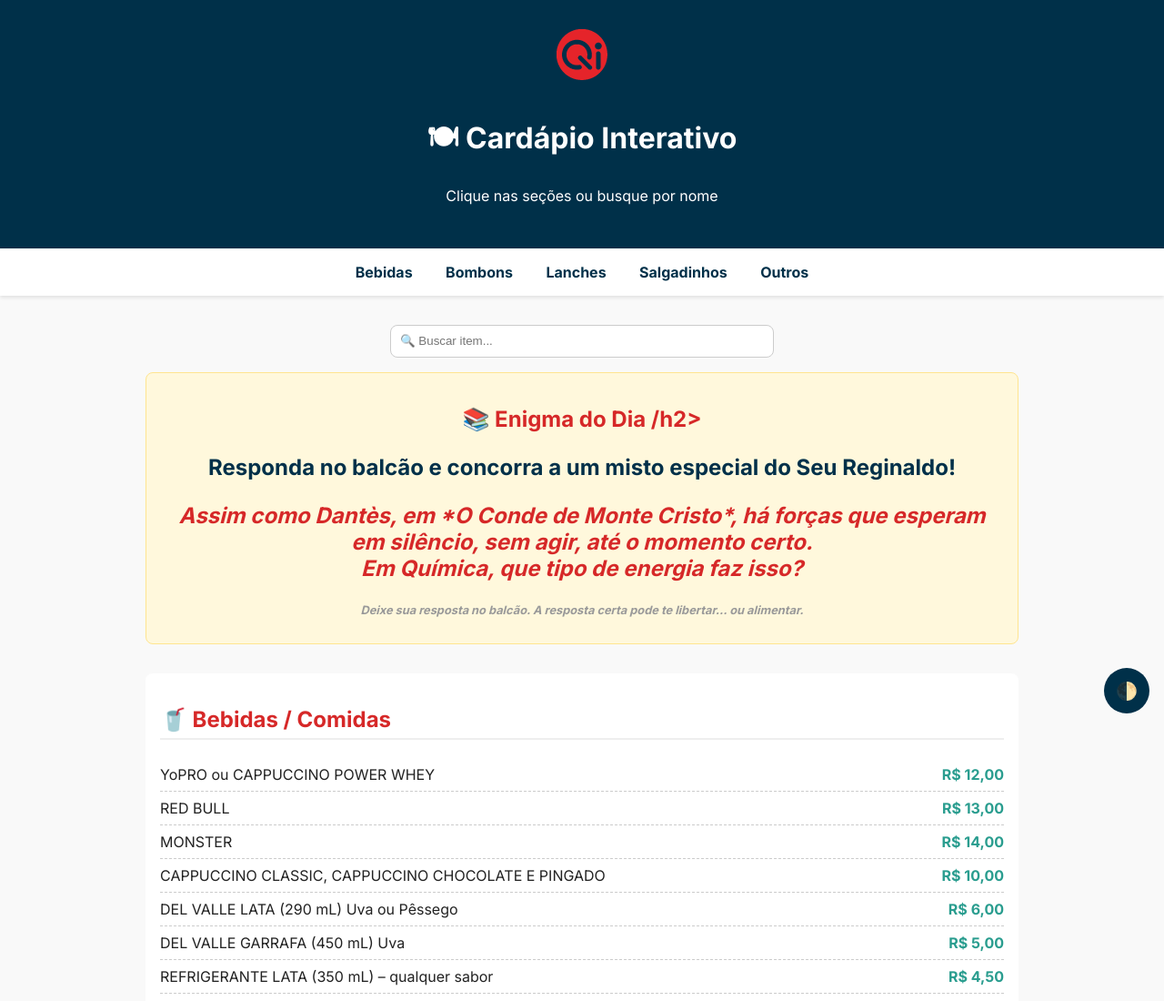
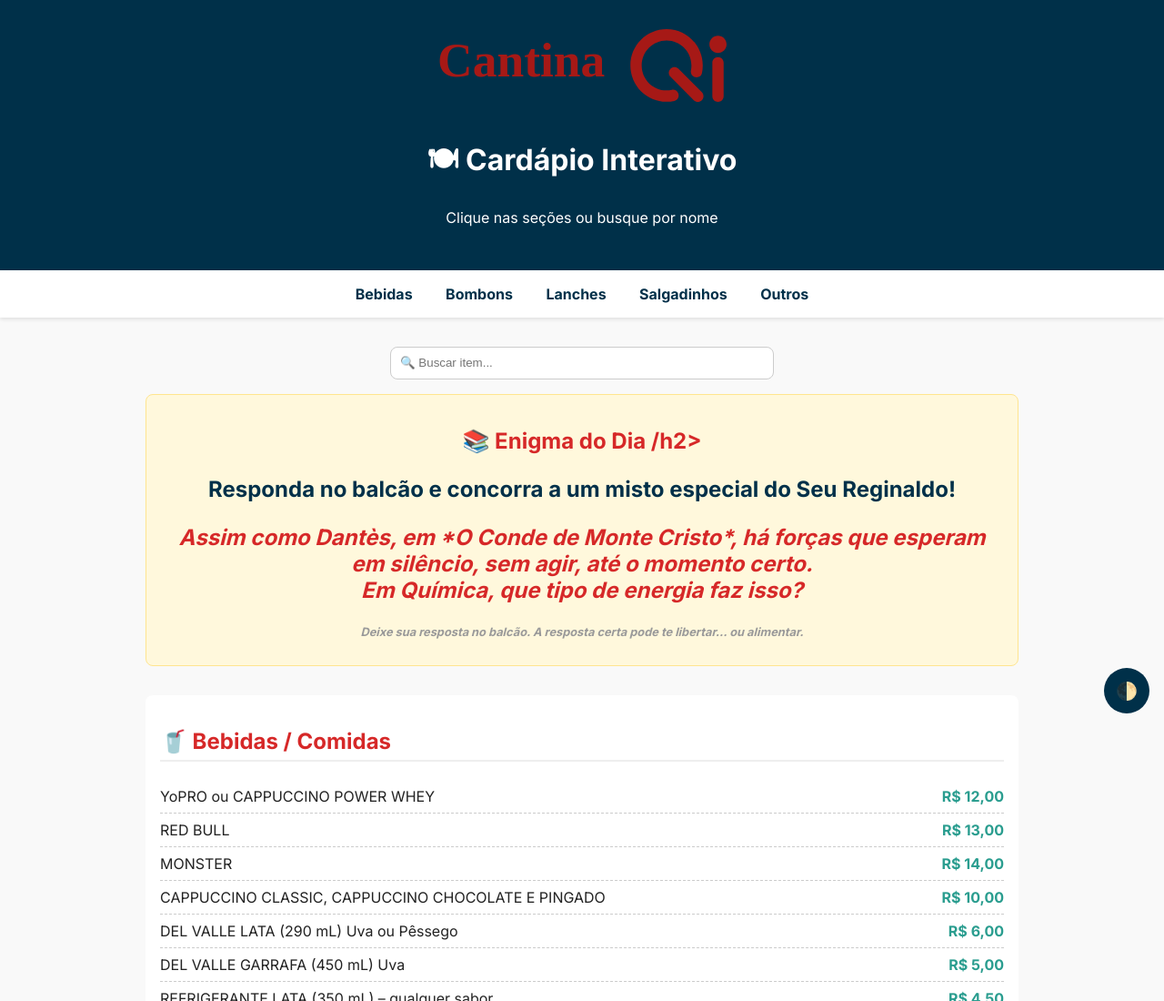
Before and after one commit to mandresoeiro/cardapio-cantina, a plain HTML site: page index.html in a window 1280 px wide. Shown: the top 1100 px of the page at 91% size. Drawn offline with Linux system fonts and the light colour scheme.

Commit message:
Update index.html
logo svg

```diff
--- a/index.html
+++ b/index.html
@@ -134,7 +134,7 @@
 </head>
 <body>
   <header>
-    <img src="LOGO.png" alt="Logo">
+    <img src="LOGO.svg" alt="Logo">
     <h1>🍽 Cardápio Interativo</h1>
     <p>Clique nas seções ou busque por nome</p>
   </header>
```
